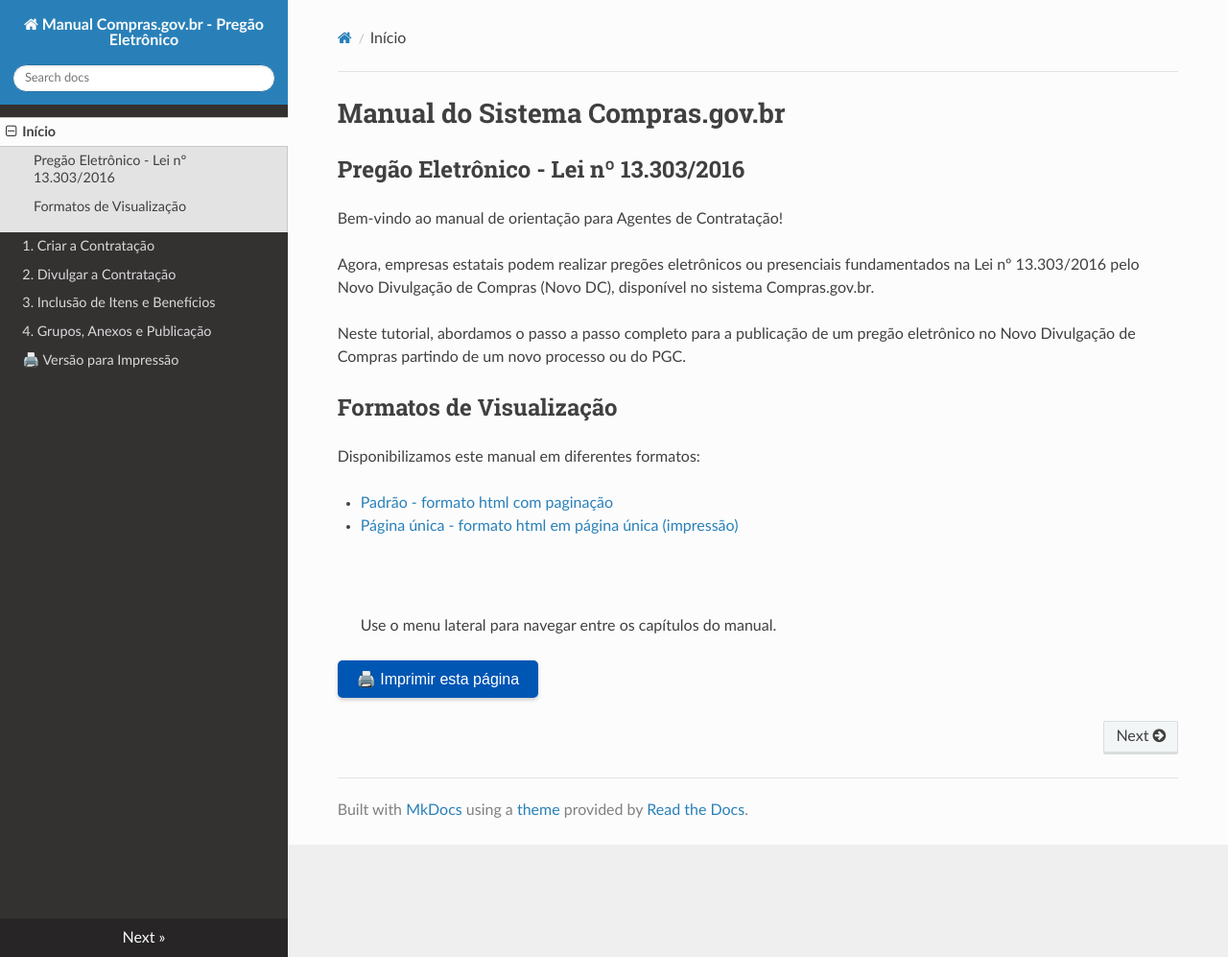
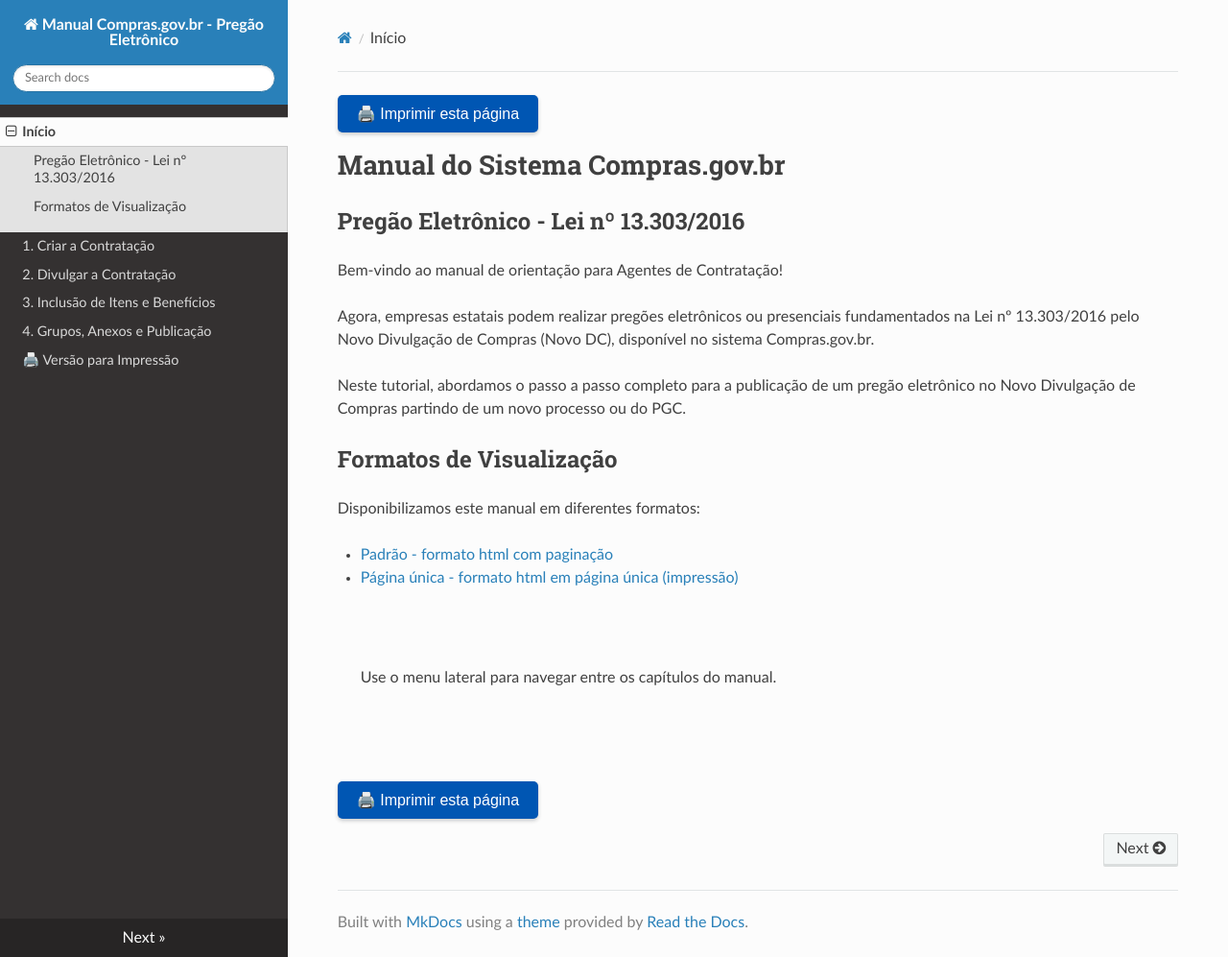
Before and after one commit to emilix10-bit/manual-compras-pregao, an MkDocs documentation site: the page built from docs/index.md, in a window 1280 px wide and 997 px high. Shown: the whole window at 96% size. Built offline with MkDocs 1.6.1, drawn with Linux system fonts in a browser that asks for light colours; nearby versions of some CDN libraries.

Commit message:
Update index.md

```diff
--- a/docs/index.md
+++ b/docs/index.md
@@ -1,3 +1,9 @@
+<div style="text-align: left; margin: 15px 0;">
+  <button onclick="window.print()" style="background-color: #0056b3; color: white; padding: 10px 20px; border: none; border-radius: 5px; font-size: 16px; cursor: pointer; box-shadow: 0 2px 4px rgba(0,0,0,0.2);">
+    🖨️ Imprimir esta página
+  </button>
+</div>
+
 # Manual do Sistema Compras.gov.br
 
 ## Pregão Eletrônico - Lei nº 13.303/2016
@@ -20,7 +26,10 @@ Disponibilizamos este manual em diferentes formatos:
 
 > Use o menu lateral para navegar entre os capítulos do manual.
 
-<!-- Botão de Imprimir -->
-<button onclick="window.print()" style="background-color: #0056b3; color: white; padding: 10px 20px; border: none; border-radius: 5px; font-size: 16px; cursor: pointer; box-shadow: 0 2px 4px rgba(0,0,0,0.2);">
-  🖨️ Imprimir esta página
-</button>
+<br>
+<br>
+<div style="text-align: left; margin: 15px 0;">
+  <button onclick="window.print()" style="background-color: #0056b3; color: white; padding: 10px 20px; border: none; border-radius: 5px; font-size: 16px; cursor: pointer; box-shadow: 0 2px 4px rgba(0,0,0,0.2);">
+    🖨️ Imprimir esta página
+  </button>
+</div>
```
